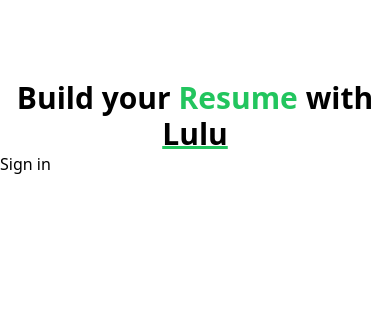
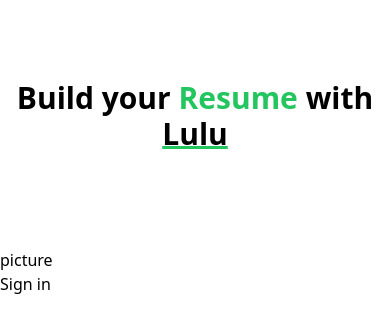
Before and after one commit to leulmesfin116/lulu-jobs, a React (Vite) app in the folder front-end/lulu-jobs/: page / in a window 390 px wide. Shown: the top 332 px of the page. Built offline with nearby package versions, Linux system fonts and the light colour scheme.

Commit message:
home page

```diff
--- a/front-end/lulu-jobs/src/Home.tsx
+++ b/front-end/lulu-jobs/src/Home.tsx
@@ -1,14 +1,14 @@
 function Home() {
   return (
     <>
-      <div>
-        <div></div>
+      <div className="grid grid-cols-1 lg:grid-cols-2 gap-4">
         <div>
           {" "}
           <h1 className="text-3xl text-center mt-20 font-bold">
             Build your <span className="text-bold text-green-500">Resume</span> with <span className="underline decoration-green-500 underline-offset-1">Lulu</span>
           </h1>
         </div>
+        <div><h1 className="text-3xl text-center mt-20 font-bold"></h1> picture</div>
       </div>
     </>
   );
```
